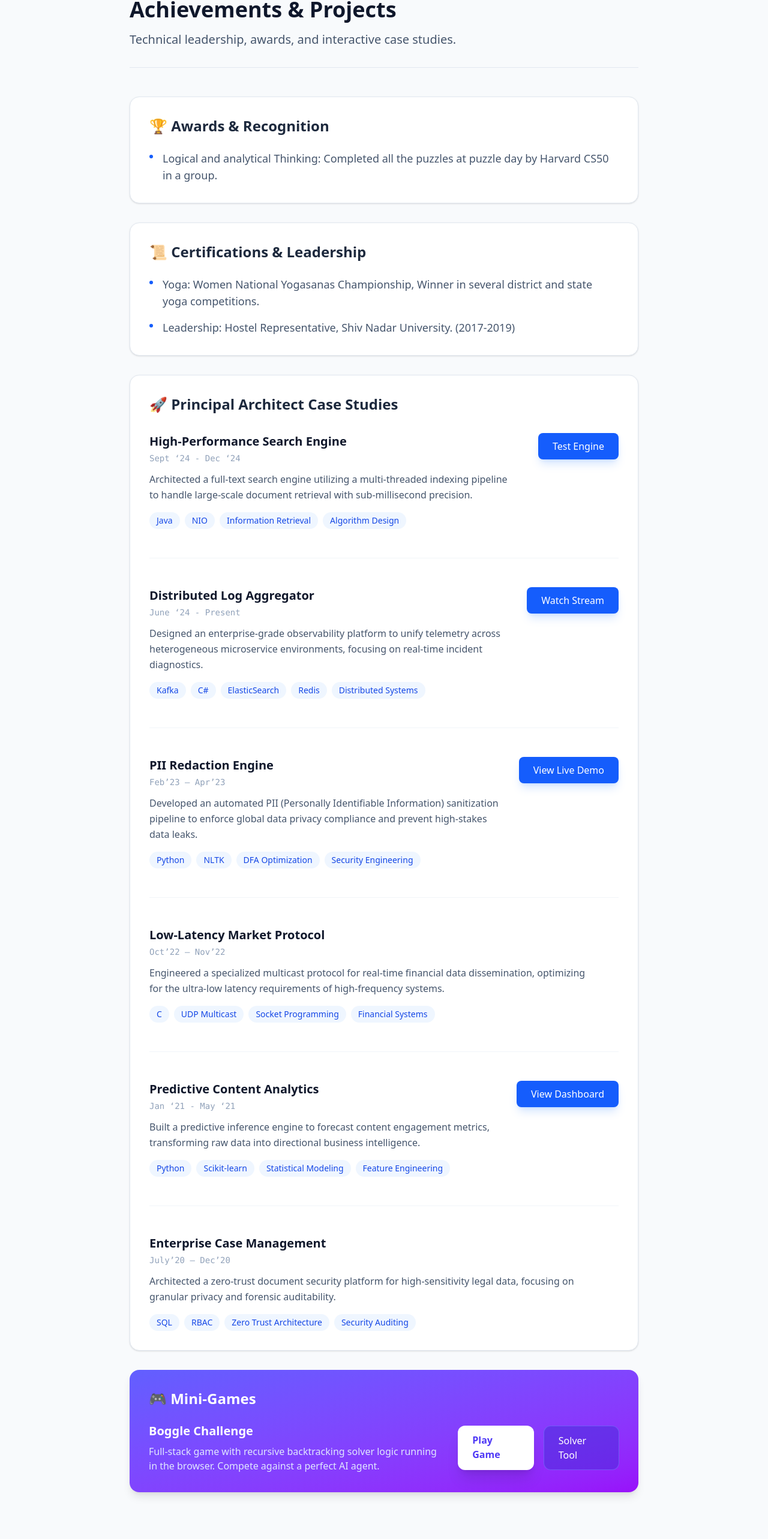
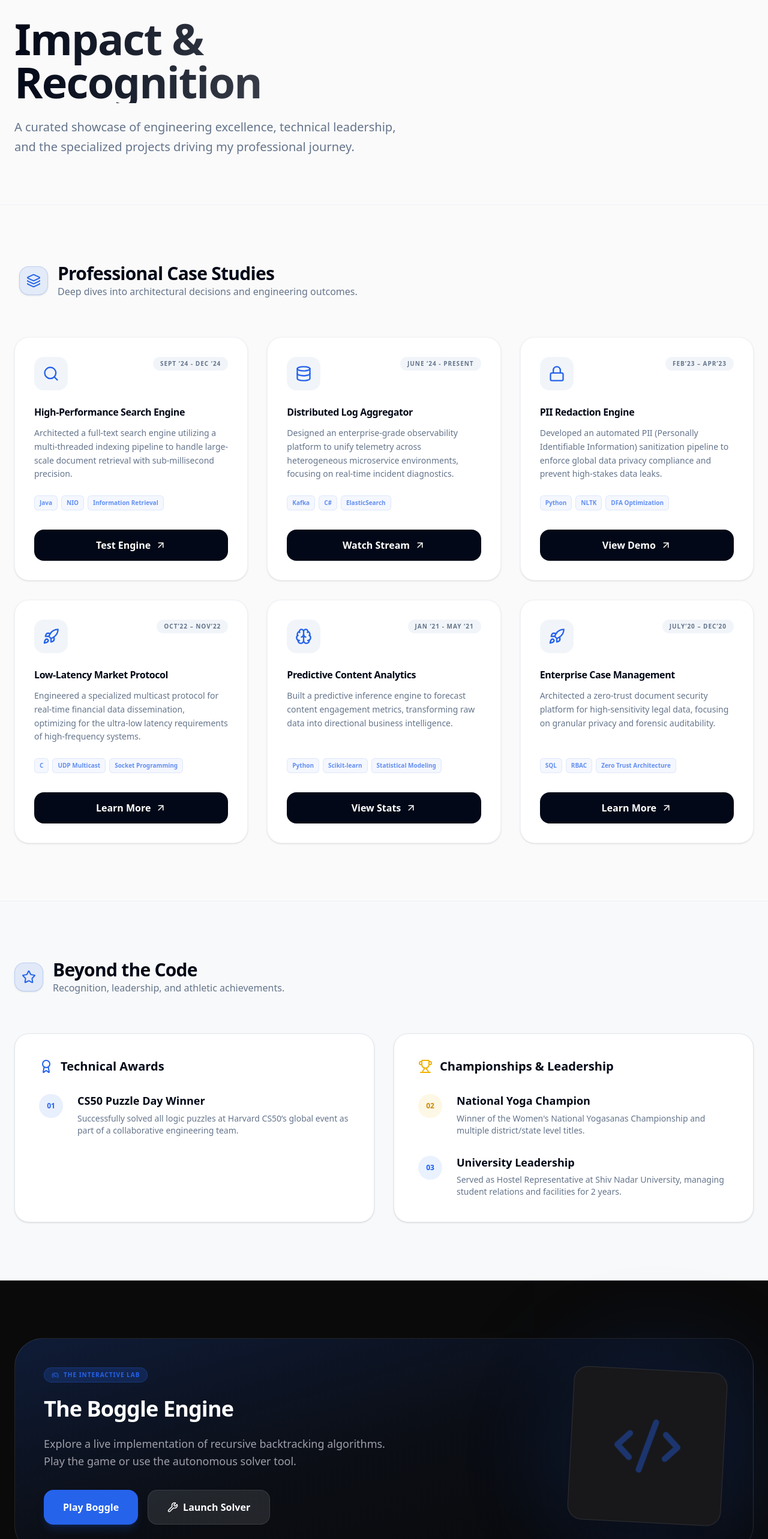
Before and after one commit to meghana-alaparthy/meghanaalaparthy, a Next.js app: page /achievements in a window 1280 px wide. Shown: the part 165-2731 px from the top of the page at 60% size. Built offline with nearby package versions, Linux system fonts and the light colour scheme.

Commit message:
Redesign achievements and projects page for premium layout and hierarchical structure

```diff
--- a/src/app/achievements/page.tsx
+++ b/src/app/achievements/page.tsx
@@ -3,162 +3,225 @@
 import { motion } from "framer-motion";
 import { resumeData } from "@/data/resume";
 import Link from "next/link";
+import {
+    Award,
+    Rocket,
+    Trophy,
+    Shield,
+    Brain,
+    Code2,
+    Gamepad2,
+    Wrench,
+    ArrowUpRight,
+    Star,
+    Layers,
+    Search,
+    Database,
+    Lock,
+    Zap,
+    ScrollText
+} from "lucide-react";
 
 export default function AchievementsPage() {
+    // Helper to get project icon and link
+    const getProjectDetails = (name: string) => {
+        if (name.includes("Search Engine")) return { icon: Search, href: "/projects/search-engine", label: "Test Engine" };
+        if (name.includes("Log Aggregator")) return { icon: Database, href: "/projects/log-aggregator", label: "Watch Stream" };
+        if (name.includes("PII Redaction")) return { icon: Lock, href: "/projects/pii-redaction", label: "View Demo" };
+        if (name.includes("Multicast")) return { icon: Zap, href: "/projects/multicast-protocol", label: "Run Simulation" };
+        if (name.includes("Predictive")) return { icon: Brain, href: "/projects/content-analytics", label: "View Stats" };
+        if (name.includes("Legal")) return { icon: Shield, href: "/projects/legal-system", label: "Launch Mockup" };
+        return { icon: Rocket, href: "#", label: "Learn More" };
+    };
+
     return (
-        <main className="min-h-screen pt-24 pb-20 bg-slate-50 text-slate-900">
-            <div className="max-w-4xl mx-auto px-6">
-                <div className="mb-12 border-b border-slate-200 pb-8">
-                    <h1 className="text-4xl font-bold mb-4 text-slate-900">Achievements & Projects</h1>
-                    <p className="text-xl text-slate-600">
-                        Technical leadership, awards, and interactive case studies.
+        <main className="min-h-screen bg-[#fafafa] dark:bg-[#0a0a0a] text-foreground">
+            {/* 1. Hero Section */}
+            <section className="relative pt-32 pb-20 overflow-hidden border-b border-border/50">
+                <div className="absolute inset-0 bg-grid-slate-100/[0.03] dark:bg-grid-slate-900/[0.04] bg-[center_top_-1px]" />
+                <div className="container mx-auto px-6 relative z-10">
+                    <motion.div
+                        initial={{ opacity: 0, y: 20 }}
+                        animate={{ opacity: 1, y: 0 }}
+                        className="max-w-3xl"
+                    >
+                        <h1 className="text-5xl md:text-7xl font-black tracking-tight mb-6 bg-clip-text text-transparent bg-gradient-to-r from-foreground to-foreground/60">
+                            Impact & <br /> Recognition
+                        </h1>
+                        <p className="text-xl text-muted-foreground leading-relaxed max-w-2xl">
+                            A curated showcase of engineering excellence, technical leadership, and the specialized projects driving my professional journey.
                         </p>
+                    </motion.div>
+                </div>
+            </section>
+
+            {/* 2. Professional Case Studies Section */}
+            <section className="py-24 container mx-auto px-6">
+                <div className="flex items-center gap-4 mb-16 px-2">
+                    <div className="w-12 h-12 rounded-2xl bg-primary/10 flex items-center justify-center text-primary shadow-sm border border-primary/20">
+                        <Layers size={24} />
+                    </div>
+                    <div>
+                        <h2 className="text-3xl font-black tracking-tight">Professional Case Studies</h2>
+                        <p className="text-muted-foreground font-medium">Deep dives into architectural decisions and engineering outcomes.</p>
+                    </div>
                 </div>
 
-                <div className="grid gap-8">
-                    {/* Awards */}
-                    <div className="bg-white rounded-2xl border border-slate-200 p-8 shadow-sm">
-                        <h2 className="text-2xl font-bold mb-6 flex items-center gap-2 text-slate-800">
-                            🏆 Awards & Recognition
-                        </h2>
-                        <ul className="space-y-4">
-                            {resumeData.achievements.slice(0, 1).map((item, index) => (
-                                <li key={index} className="flex gap-4">
-                                    <div className="mt-2 w-1.5 h-1.5 rounded-full bg-blue-600 flex-shrink-0" />
-                                    <span className="text-lg text-slate-600">{item}</span>
-                                </li>
-                            ))}
-                        </ul>
+                <div className="grid grid-cols-1 md:grid-cols-2 lg:grid-cols-3 gap-8">
+                    {resumeData.projects.map((project, index) => {
+                        const details = getProjectDetails(project.name);
+                        return (
+                            <motion.div
+                                key={index}
+                                initial={{ opacity: 0, y: 20 }}
+                                whileInView={{ opacity: 1, y: 0 }}
+                                viewport={{ once: true }}
+                                transition={{ delay: index * 0.1 }}
+                                className="group bg-white dark:bg-secondary/10 rounded-3xl p-8 border border-border/50 hover:border-primary/30 transition-all duration-300 shadow-sm hover:shadow-xl hover:shadow-primary/5 flex flex-col h-full"
+                            >
+                                <div className="flex justify-between items-start mb-6">
+                                    <div className="w-14 h-14 rounded-2xl bg-secondary flex items-center justify-center text-primary group-hover:scale-110 transition-transform duration-300">
+                                        <details.icon size={28} />
+                                    </div>
+                                    <span className="text-[10px] font-black tracking-widest uppercase py-1 px-3 bg-secondary rounded-full text-muted-foreground">
+                                        {project.period}
+                                    </span>
                                 </div>
 
-                    {/* Certifications */}
-                    <div className="bg-white rounded-2xl border border-slate-200 p-8 shadow-sm">
-                        <h2 className="text-2xl font-bold mb-6 flex items-center gap-2 text-slate-800">
-                            📜 Certifications & Leadership
-                        </h2>
-                        <ul className="space-y-4">
-                            {resumeData.achievements.slice(1).map((item, index) => (
-                                <li key={index} className="flex gap-4">
-                                    <div className="mt-2 w-1.5 h-1.5 rounded-full bg-blue-600 flex-shrink-0" />
-                                    <span className="text-lg text-slate-600">{item}</span>
-                                </li>
-                            ))}
-                        </ul>
-                    </div>
+                                <h3 className="text-XL font-black mb-3 tracking-tight group-hover:text-primary transition-colors">
+                                    {project.name}
+                                </h3>
 
-                    {/* Interactive Projects */}
-                    <div className="bg-white rounded-2xl border border-slate-200 p-8 shadow-sm">
-                        <h2 className="text-2xl font-bold mb-8 flex items-center gap-2 text-slate-800">
-                            🚀 Principal Architect Case Studies
-                        </h2>
-
-                        <div className="space-y-12">
-                            {resumeData.projects.map((project, index) => (
-                                <div key={index} className="flex flex-col md:flex-row gap-8 items-start justify-between border-b border-slate-100 pb-12 last:border-b-0 last:pb-0">
-                                    <div className="flex-1">
-                                        <h3 className="text-xl font-bold text-slate-900">{project.name}</h3>
-                                        <div className="text-sm font-mono text-slate-400 mt-1 mb-3">{project.period}</div>
-                                        <p className="text-slate-600 leading-relaxed">
+                                <p className="text-muted-foreground text-sm leading-relaxed mb-6 flex-grow">
                                     {project.description}
                                 </p>
-                                        <div className="flex flex-wrap gap-2 mt-4">
-                                            {project.techStack.map((tech, techIndex) => (
-                                                <span key={techIndex} className="bg-blue-50 text-blue-700 px-3 py-1 rounded-full text-sm font-medium">
+
+                                <div className="flex flex-wrap gap-1.5 mb-8">
+                                    {project.techStack.slice(0, 3).map((tech, i) => (
+                                        <span key={i} className="text-[10px] font-bold text-primary/70 bg-primary/5 px-2 py-1 rounded-md border border-primary/10">
                                             {tech}
                                         </span>
                                     ))}
                                 </div>
+
+                                <Link
+                                    href={details.href}
+                                    className="flex items-center justify-center gap-2 w-full py-3.5 bg-foreground text-background font-black rounded-2xl hover:bg-primary hover:text-white transition-all duration-300 active:scale-95 group/btn"
+                                >
+                                    {details.label}
+                                    <ArrowUpRight size={18} className="group-hover/btn:translate-x-0.5 group-hover/btn:-translate-y-0.5 transition-transform" />
+                                </Link>
+                            </motion.div>
+                        );
+                    })}
                 </div>
+            </section>
 
-                                    <div className="w-full md:w-auto flex flex-col gap-3 shrink-0">
-                                        {/* Dynamic Linking based on Project Name */}
-                                        {project.name.includes("PII") && (
-                                            <Link
-                                                href="/projects/pii-redaction"
-                                                className="px-6 py-2.5 bg-blue-600 text-white font-medium rounded-lg hover:bg-blue-700 transition-all flex items-center gap-2 justify-center shadow-lg shadow-blue-500/20 active:scale-95"
-                                            >
-                                                View Live Demo
-                                            </Link>
-                                        )}
-                                        {project.name.includes("Content Analytics") && (
-                                            <Link
-                                                href="/projects/content-analytics"
-                                                className="px-6 py-2.5 bg-blue-600 text-white font-medium rounded-lg hover:bg-blue-700 transition-all flex items-center gap-2 justify-center shadow-lg shadow-blue-500/20 active:scale-95"
-                                            >
-                                                View Dashboard
-                                            </Link>
-                                        )}
-                                        {project.name.includes("Legal") && (
-                                            <Link
-                                                href="/projects/legal-system"
-                                                className="px-6 py-2.5 bg-blue-600 text-white font-medium rounded-lg hover:bg-blue-700 transition-all flex items-center gap-2 justify-center shadow-lg shadow-blue-500/20 active:scale-95"
-                                            >
-                                                Launch Mockup
-                                            </Link>
-                                        )}
-                                        {project.name.includes("Search Engine") && (
-                                            <Link
-                                                href="/projects/search-engine"
-                                                className="px-6 py-2.5 bg-blue-600 text-white font-medium rounded-lg hover:bg-blue-700 transition-all flex items-center gap-2 justify-center shadow-lg shadow-blue-500/20 active:scale-95"
-                                            >
-                                                Test Engine
-                                            </Link>
-                                        )}
-                                        {project.name.includes("Log Aggregator") && (
-                                            <Link
-                                                href="/projects/log-aggregator"
-                                                className="px-6 py-2.5 bg-blue-600 text-white font-medium rounded-lg hover:bg-blue-700 transition-all flex items-center gap-2 justify-center shadow-lg shadow-blue-500/20 active:scale-95"
-                                            >
-                                                Watch Stream
-                                            </Link>
-                                        )}
-                                        {project.name.includes("Multicast") && (
-                                            <Link
-                                                href="/projects/multicast-protocol"
-                                                className="px-6 py-2.5 bg-blue-600 text-white font-medium rounded-lg hover:bg-blue-700 transition-all flex items-center gap-2 justify-center shadow-lg shadow-blue-500/20 active:scale-95"
-                                            >
-                                                Run Simulation
-                                            </Link>
-                                        )}
+            {/* 3. Beyond the Code (Achievements) */}
+            <section className="py-24 bg-secondary/20 border-y border-border/50">
+                <div className="container mx-auto px-6">
+                    <div className="flex items-center gap-4 mb-16">
+                        <div className="w-12 h-12 rounded-2xl bg-primary/10 flex items-center justify-center text-primary shadow-sm border border-primary/20">
+                            <Star size={24} />
                         </div>
-                                </div>
-                            ))}
+                        <div>
+                            <h2 className="text-3xl font-black tracking-tight">Beyond the Code</h2>
+                            <p className="text-muted-foreground font-medium">Recognition, leadership, and athletic achievements.</p>
                         </div>
                     </div>
 
-                    {/* Games */}
-                    <div className="bg-gradient-to-br from-indigo-500 to-purple-600 rounded-2xl p-8 shadow-lg text-white">
-                        <h2 className="text-2xl font-bold mb-6 flex items-center gap-2">
-                            🎮 Mini-Games
-                        </h2>
-                        <div className="flex flex-col md:flex-row gap-6 items-center justify-between">
+                    <div className="grid grid-cols-1 md:grid-cols-2 gap-8">
+                        {/* Technical Awards */}
+                        <motion.div
+                            initial={{ opacity: 0, x: -20 }}
+                            whileInView={{ opacity: 1, x: 0 }}
+                            viewport={{ once: true }}
+                            className="bg-white dark:bg-background rounded-3xl p-10 border border-border shadow-sm"
+                        >
+                            <h3 className="text-xl font-black mb-8 flex items-center gap-3">
+                                <Award className="text-primary" /> Technical Awards
+                            </h3>
+                            <div className="space-y-8">
+                                <div className="flex gap-6">
+                                    <div className="w-10 h-10 rounded-full bg-primary/10 flex-shrink-0 flex items-center justify-center text-primary font-black text-xs">01</div>
                                     <div>
-                                <h3 className="text-xl font-bold">Boggle Challenge</h3>
-                                <p className="text-indigo-100 mt-2 max-w-lg">
-                                    Full-stack game with recursive backtracking solver logic running in the browser.
-                                    Compete against a perfect AI agent.
+                                        <p className="text-lg font-bold leading-tight mb-2">CS50 Puzzle Day Winner</p>
+                                        <p className="text-muted-foreground text-sm">Successfully solved all logic puzzles at Harvard CS50’s global event as part of a collaborative engineering team.</p>
+                                    </div>
+                                </div>
+                            </div>
+                        </motion.div>
+
+                        {/* Personal & Athletic */}
+                        <motion.div
+                            initial={{ opacity: 0, x: 20 }}
+                            whileInView={{ opacity: 1, x: 0 }}
+                            viewport={{ once: true }}
+                            className="bg-white dark:bg-background rounded-3xl p-10 border border-border shadow-sm"
+                        >
+                            <h3 className="text-xl font-black mb-8 flex items-center gap-3">
+                                <Trophy className="text-yellow-500" /> Championships & Leadership
+                            </h3>
+                            <div className="space-y-8">
+                                <div className="flex gap-6">
+                                    <div className="w-10 h-10 rounded-full bg-yellow-500/10 flex-shrink-0 flex items-center justify-center text-yellow-600 font-black text-xs">02</div>
+                                    <div>
+                                        <p className="text-lg font-bold leading-tight mb-2">National Yoga Champion</p>
+                                        <p className="text-muted-foreground text-sm">Winner of the Women's National Yogasanas Championship and multiple district/state level titles.</p>
+                                    </div>
+                                </div>
+                                <div className="flex gap-6">
+                                    <div className="w-10 h-10 rounded-full bg-blue-500/10 flex-shrink-0 flex items-center justify-center text-blue-600 font-black text-xs">03</div>
+                                    <div>
+                                        <p className="text-lg font-bold leading-tight mb-2">University Leadership</p>
+                                        <p className="text-muted-foreground text-sm">Served as Hostel Representative at Shiv Nadar University, managing student relations and facilities for 2 years.</p>
+                                    </div>
+                                </div>
+                            </div>
+                        </motion.div>
+                    </div>
+                </div>
+            </section>
+
+            {/* 4. Interactive Lab (Footer Section) */}
+            <section className="py-24 bg-[#0a0a0a] text-white">
+                <div className="container mx-auto px-6">
+                    <div className="flex flex-col md:flex-row items-center justify-between gap-12 bg-gradient-to-br from-primary/20 via-primary/5 to-transparent border border-white/10 p-12 rounded-[3rem]">
+                        <div className="max-w-xl text-center md:text-left">
+                            <div className="inline-flex items-center gap-2 px-3 py-1 rounded-full bg-primary/20 border border-primary/30 text-primary text-[10px] font-black tracking-widest uppercase mb-6">
+                                <Gamepad2 size={12} /> The Interactive Lab
+                            </div>
+                            <h2 className="text-4xl font-black mb-6 tracking-tight">The Boggle Engine</h2>
+                            <p className="text-zinc-400 text-lg leading-relaxed mb-8">
+                                Explore a live implementation of recursive backtracking algorithms. Play the game or use the autonomous solver tool.
                             </p>
+                            <div className="flex flex-wrap gap-4 justify-center md:justify-start font-black">
+                                <Link
+                                    href="/boggle/game"
+                                    className="px-8 py-4 bg-primary text-white rounded-2xl hover:bg-primary/90 transition-all shadow-lg shadow-primary/20 active:scale-95 flex items-center gap-2"
+                                >
+                                    Play Boggle
+                                </Link>
+                                <Link
+                                    href="/boggle/solver"
+                                    className="px-8 py-4 bg-white/10 text-white rounded-2xl hover:bg-white/20 border border-white/10 transition-all active:scale-95 flex items-center gap-2"
+                                >
+                                    <Wrench size={18} />
+                                    Launch Solver
+                                </Link>
                             </div>
-                            <div className="flex gap-4">
-                                <a
-                                    href="/boggle/game/"
-                                    target="_blank"
-                                    className="px-6 py-3 bg-white text-indigo-600 font-bold rounded-xl hover:bg-indigo-50 transition-colors shadow-xl"
-                                >
-                                    Play Game
-                                </a>
-                                <a
-                                    href="/boggle/solver/"
-                                    target="_blank"
-                                    className="px-6 py-3 bg-indigo-700/50 text-white font-medium rounded-xl hover:bg-indigo-700 transition-colors border border-indigo-400/50"
-                                >
-                                    Solver Tool
-                                </a>
+                        </div>
+
+                        <div className="relative">
+                            <div className="w-64 h-64 md:w-80 md:h-80 rounded-full bg-primary/20 blur-[100px] absolute -inset-4 animate-pulse" />
+                            <div className="relative w-48 h-48 md:w-64 md:h-64 bg-zinc-900 border border-white/10 rounded-3xl flex items-center justify-center p-6 transform rotate-3 shadow-2xl">
+                                <Code2 size={120} className="text-primary/40" />
+                                <div className="absolute top-4 right-4 w-3 h-3 rounded-full bg-green-500 animate-ping" />
                             </div>
                         </div>
                     </div>
                 </div>
-            </div>
+            </section>
         </main>
     );
 }
```
Lines whose indentation alone changed are shown as unchanged.
